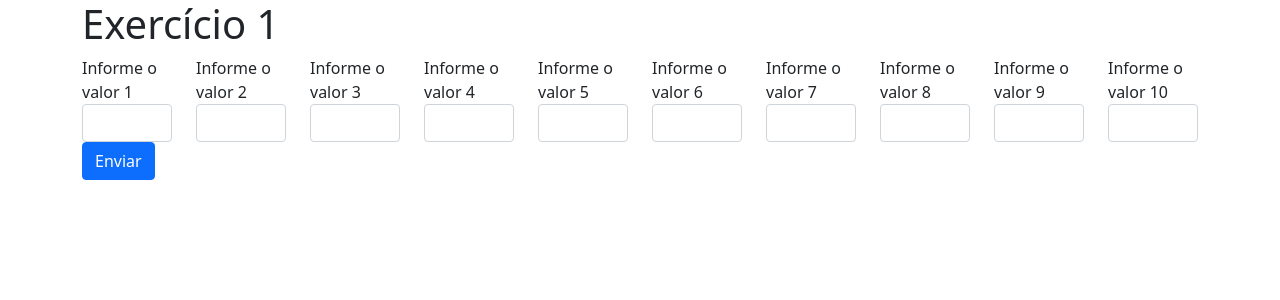
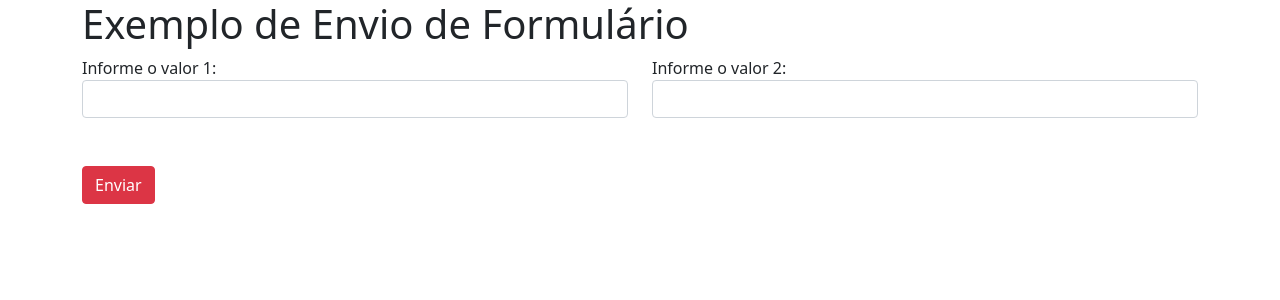
Before and after one commit to GabrielRaimundo123/EletivaVI, a PHP site: page / in a window 1280 px wide. Shown: the top 300 px of the page. Run offline with PHP 8.4, Linux system fonts and the light colour scheme.

Commit message:
Update index.php

```diff
--- a/LIST_2/EX_1/index.php
+++ b/LIST_2/EX_1/index.php
@@ -1,5 +1,5 @@
 <!doctype html>
-<html lang="en">
+<html lang="pt-br">
   <head>
     <!-- Required meta tags -->
     <meta charset="utf-8">
@@ -8,31 +8,35 @@
     <!-- Bootstrap CSS -->
     <link href="https://cdn.jsdelivr.net/npm/bootstrap@5.1.3/dist/css/bootstrap.min.css" rel="stylesheet" integrity="sha384-1BmE4kWBq78iYhFldvKuhfTAU6auU8tT94WrHftjDbrCEXSU1oBoqyl2QvZ6jIW3" crossorigin="anonymous">
 
-    <title>Exercício 1</title>
+    <title>Hello, world!</title>
   </head>
   <body class="container">
-    <h1>Exercício 1</h1>
-    <form action="resposta.php" method="post">
-      <div class="row">
-        <?php
-          for ($i=1; $i<=10; $i++){
-        ?>
+    <h1>Exemplo de Envio de Formulário</h1>
+
+    <form method="post" action="Resposta.php">
+        <div class="row">
+            <div class="col">
+              <label for="valor1" class="label-control">
+                Informe o valor 1:
+              </label>
+              <input type="number" name="valor1"
+                  id="valor1" class="form-control"/>
+            </div>
+            <div class="col">
+            <label for="valor2" class="label-control">
+                Informe o valor 2:
+              </label>
+              <input type="number" name="valor2"
+                  id="valor2" class="form-control"/>
+            </div>
+        </div>
+        <div class="row mt-5">
           <div class="col">
-            <label for="valor<?= $i ?>" class="label-control">
-              Informe o valor <?= $i ?>
-            </label>
-            <input type="number" name="valor<?= $i ?>"
-              id="valor<?= $i ?>" class="form-control"/>
+              <button type="submit" class="btn btn-danger">
+                Enviar
+              </button>
           </div>
-        <?php
-          }
-        ?>
-      </div>
-      <div class="row">
-        <div class="col">
-          <button class="btn btn-primary">Enviar</button>
         </div>
-      </div>
     </form>
 
     <!-- Optional JavaScript; choose one of the two! -->
```
